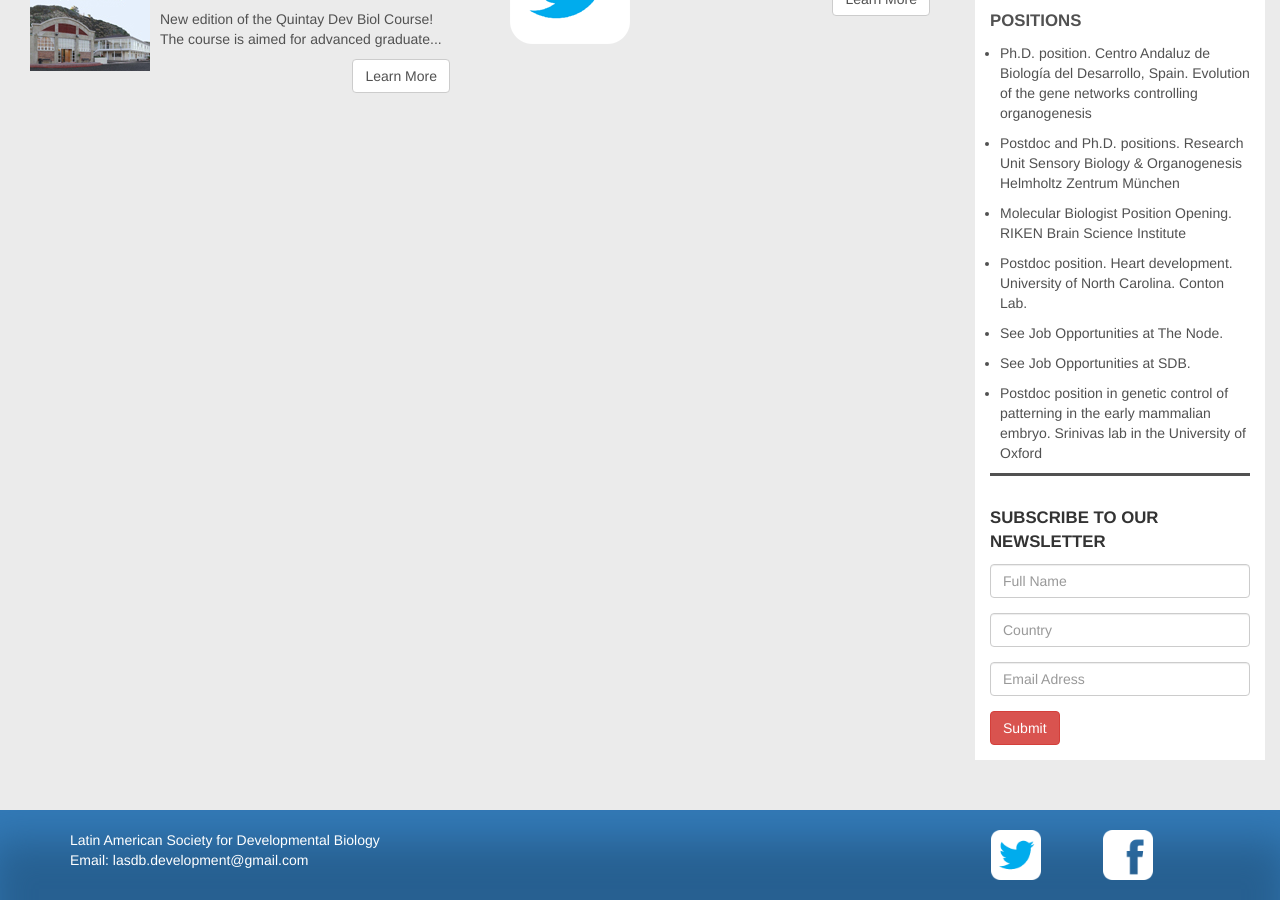
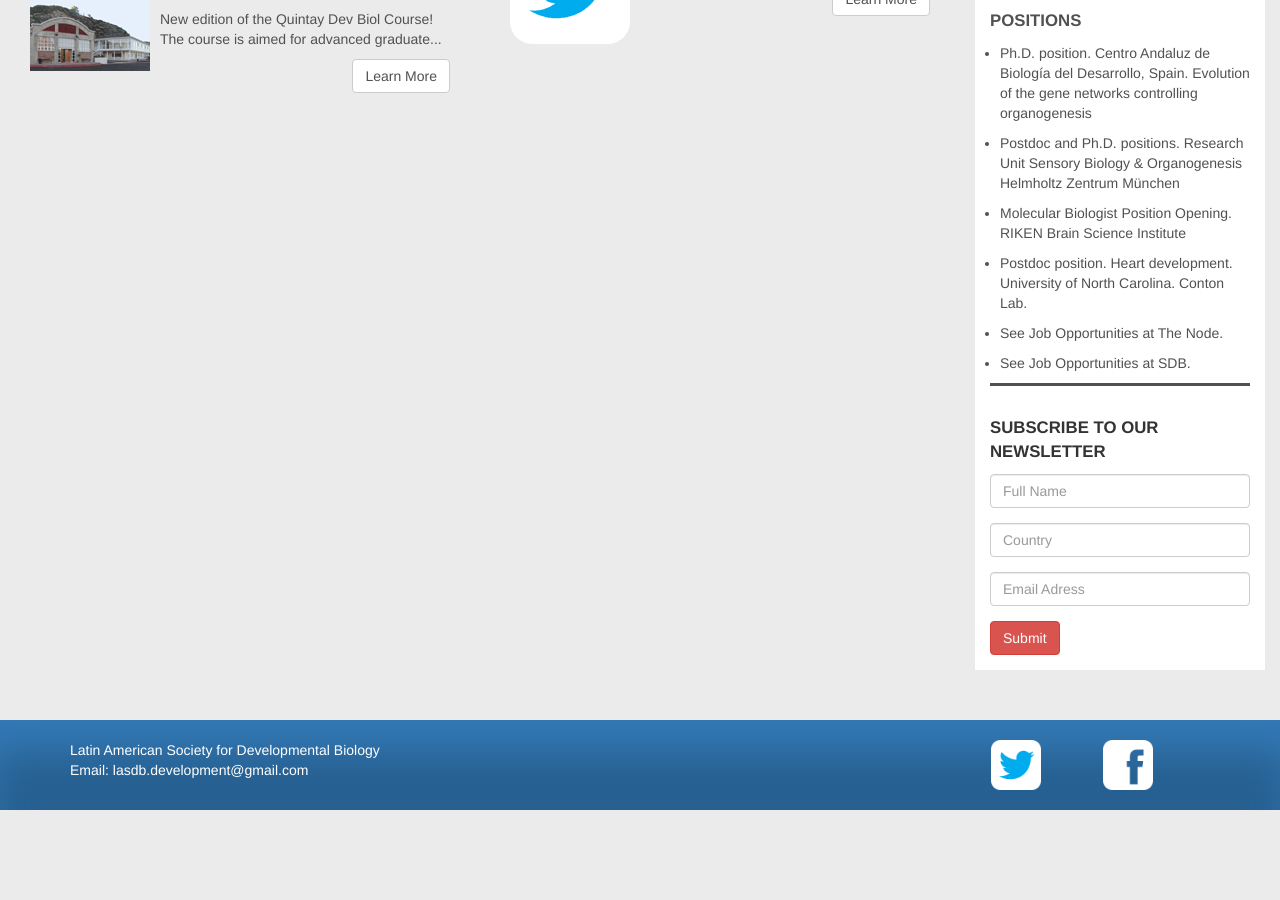
Before and after one commit to lasdb/lasdb.github.io, a Jekyll site: the page built from index.html, in a window 1280 px wide and 900 px high, scrolled down 1134 px. Built offline with Jekyll 4.4.1, drawn with Linux system fonts in a browser that asks for light colours; nearby versions of some CDN libraries; after the commit the page ends 1944 px from its top, so only the background shows below that.

Commit message:
Update sidebar.html

```diff
--- a/_includes/sidebar.html
+++ b/_includes/sidebar.html
@@ -23,7 +23,7 @@
                 <ul style="padding-left:10px; border-bottom: 3px solid #515151;">
                     {% for post in site.posts %}
                         {% if post.categories contains 'jobs' %}
-                            {% for job in post.jobs limit:7 %}
+                            {% for job in post.jobs limit:6 %}
                                 <li>
                                     <p> {{job.title}}.  {{job.subtitle}} </p>
                                 </li>
```
